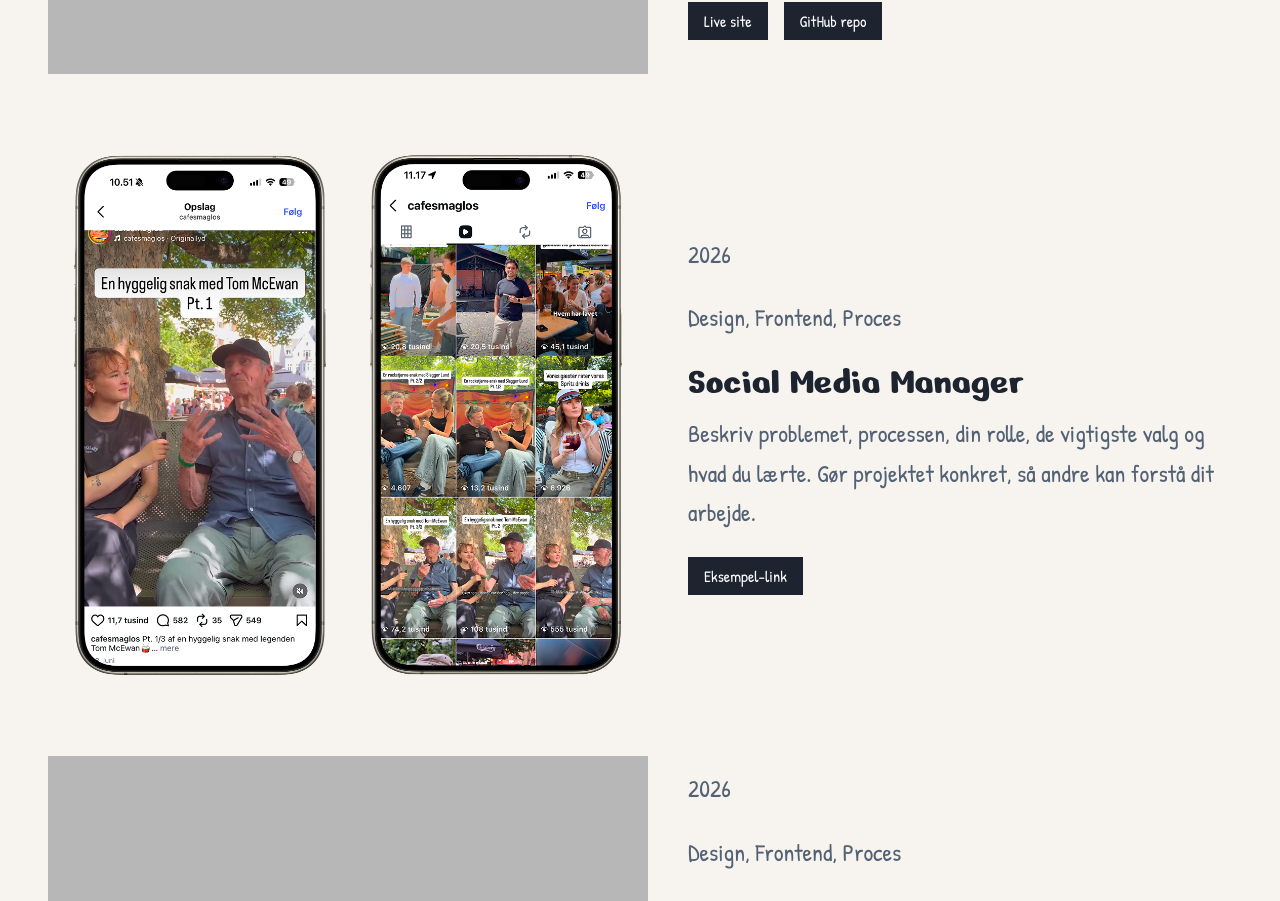
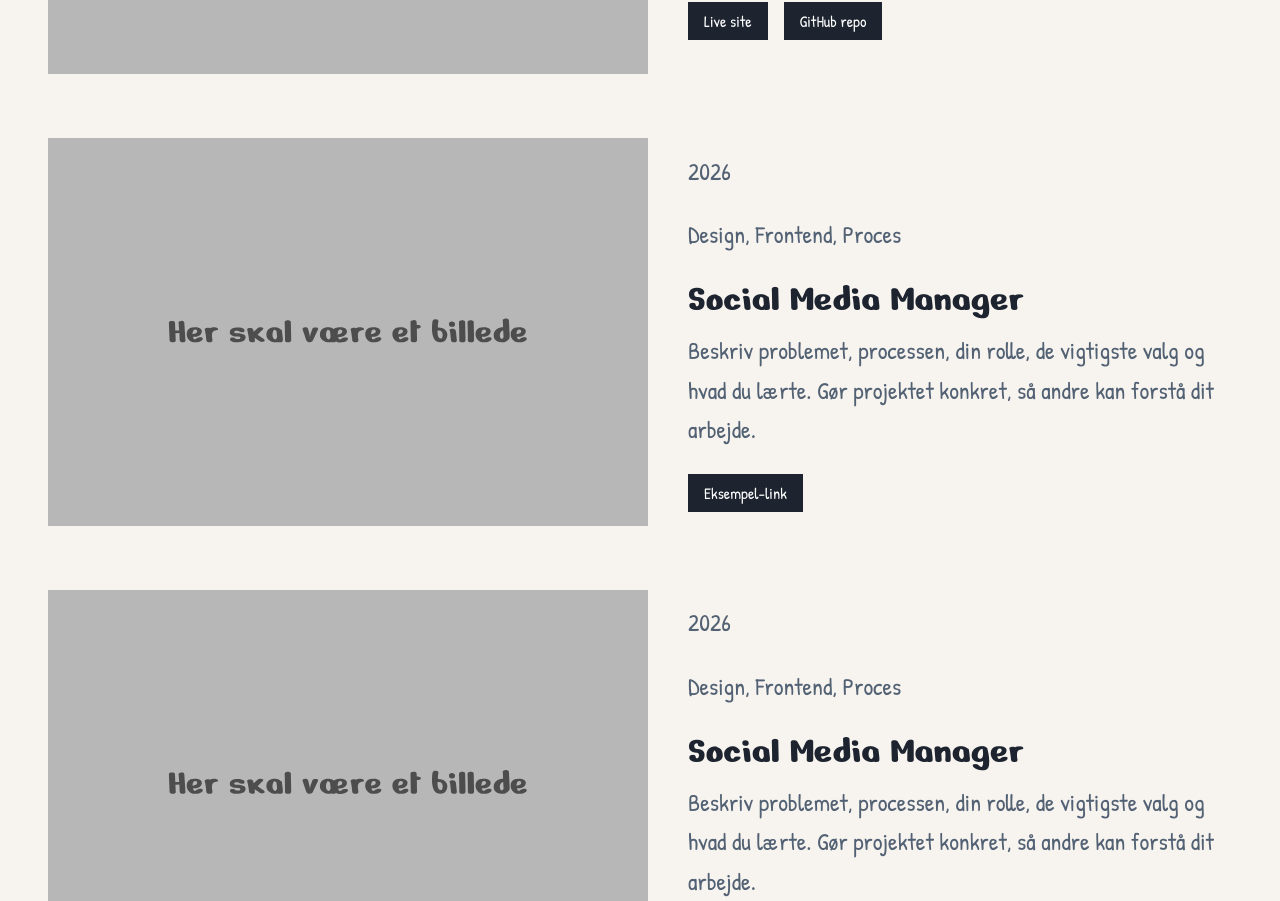
Before and after one commit to juliewboecher/juliewb.github.io, a React (Vite) app: page / in a window 1280 px wide. Shown: the part 1000-1901 px from the top of the page. Built offline with nearby package versions, Linux system fonts and the light colour scheme; a web font is replaced by a local one.

Commit message:
update project image for Social Media Manager card

```diff
--- a/src/data/projects.js
+++ b/src/data/projects.js
@@ -28,7 +28,7 @@ const projects = [
     description:
       "Beskriv problemet, processen, din rolle, de vigtigste valg og hvad du lærte. Gør projektet konkret, så andre kan forstå dit arbejde.",
     tags: ["Design", "Frontend", "Proces"],
-    image: `${import.meta.env.BASE_URL}smaglosmock2.png`,
+    image: `${import.meta.env.BASE_URL}nopicyet.svg`,
     links: [
       {
         label: "Eksempel-link",
```
